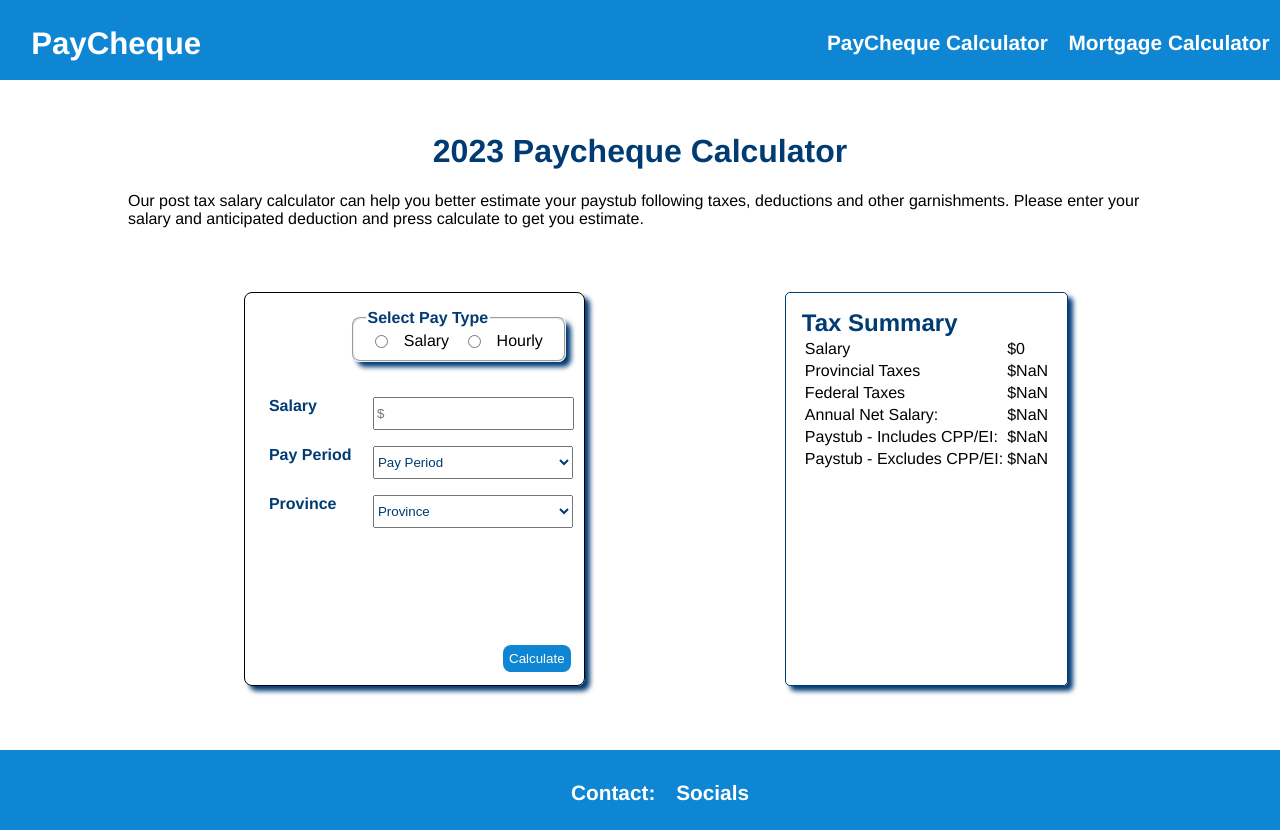
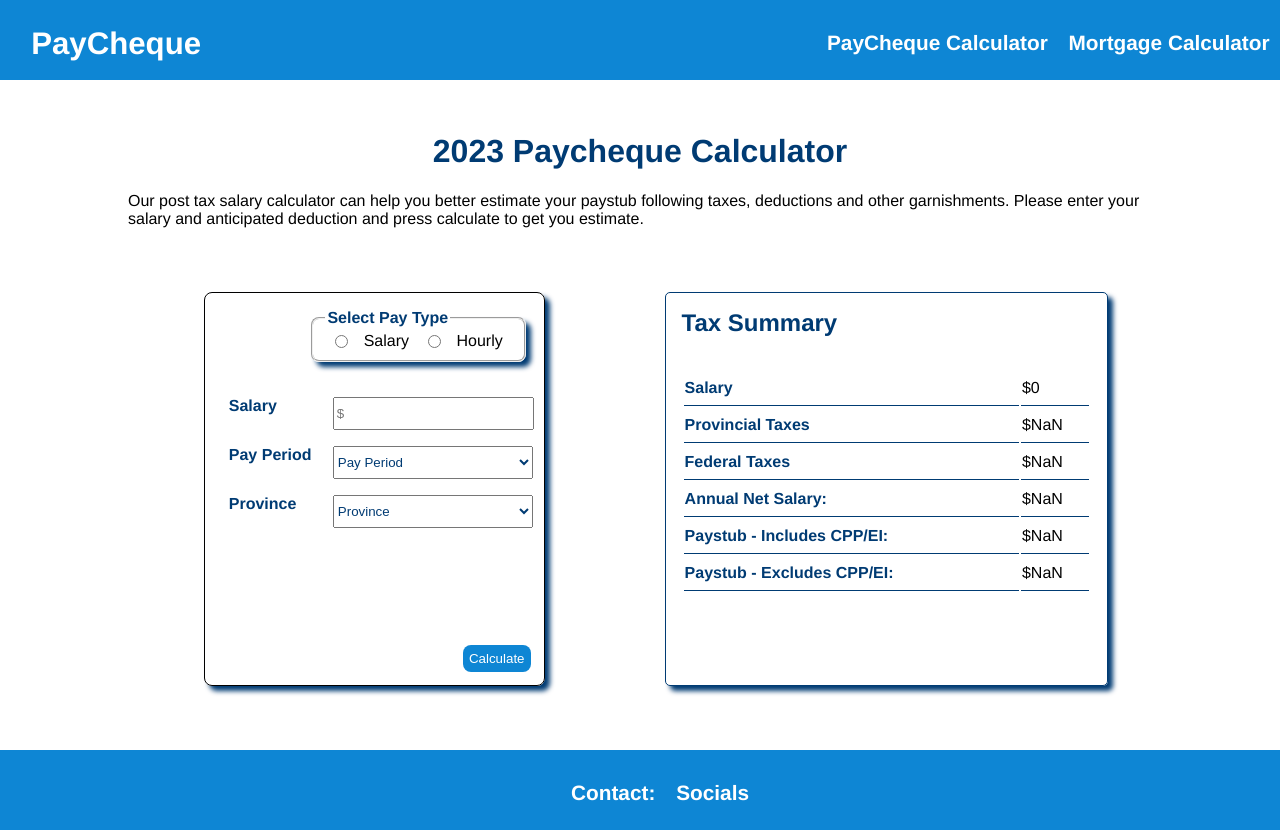
Before and after one commit to Jevaughn-W/Paycheque, a React (Create React App) app: page / in a window 1280 px wide. Built offline with nearby package versions, Linux system fonts and the light colour scheme.

Commit message:
Style show calculation table

```diff
--- a/src/calculation-panel.css
+++ b/src/calculation-panel.css
@@ -6,6 +6,7 @@ section.result {
   border-radius: 5px;
   box-shadow: 5px 5px 5px #003B73;
   font-family: Helvetica;
+  width: 40%;
 }
 
 section p {
@@ -24,4 +25,20 @@ section p {
   color: #003B73;
 }
 
+table {
+  margin-top: 2em;
+  width: 100%;
+}
+
+td {
+  border-bottom: 1px solid #003B73;
+  padding-top: 0.5em;
+  padding-bottom: 0.5em;
+}
+
+td.label {
+  font-weight: 600;
+  color: #003B73;
+}
+
 /*# sourceMappingURL=calculation-panel.css.map */
--- a/src/calculation-panel.scss
+++ b/src/calculation-panel.scss
@@ -12,6 +12,7 @@ section.result {
   border-radius: 5px;
   box-shadow: 5px 5px 5px $navy-blue;
   font-family: $font-stack;
+  width: 40%;
 }
 
 section {
@@ -33,3 +34,20 @@ section {
   }
 
 }
+
+table {
+  margin-top: 2em;
+  width: 100%;
+
+}
+
+td {
+  border-bottom: 1px solid $navy-blue;
+  padding-top: 0.5em;
+  padding-bottom: 0.5em;
+}
+
+td.label {
+  font-weight: 600;
+  color: $navy-blue;
+}
```
Also changed, not shown: 1 other file (tests, documents, lock files or other folders).
